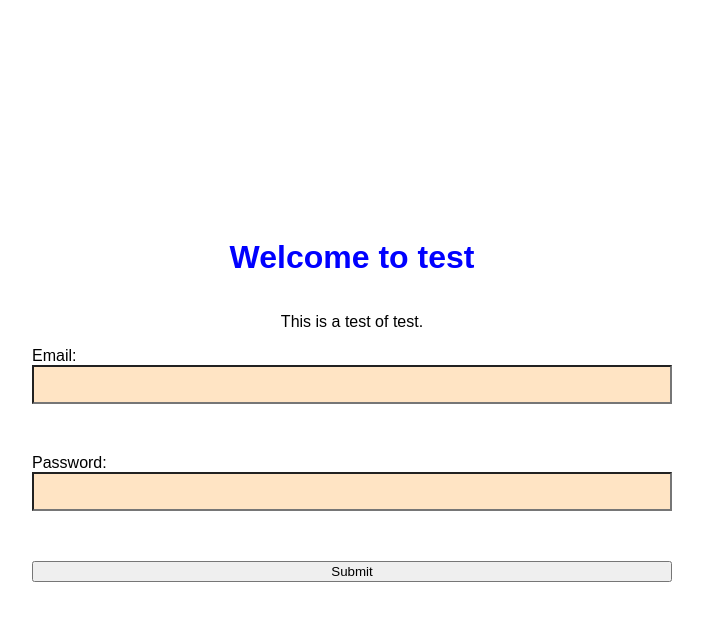
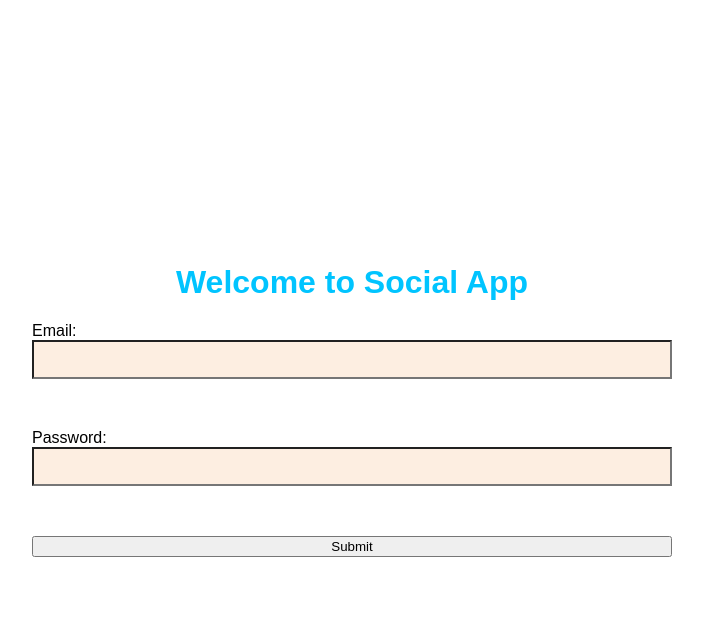
Before and after one commit to AlbaraHassan/social-app-php, a PHP site: page / in a window 1280 px wide. Shown: the top 621 px of the page, without its empty margins (288-991 px from the left). Run offline with PHP 8.4, Linux system fonts and the light colour scheme.

Commit message:
feat(M1): first commit for M1

```diff
--- a/css/global.css
+++ b/css/global.css
@@ -3,7 +3,7 @@ body {
 }
 
 h1 {
-    color: blue;
+    color: #00c4ff;
 }
 
 #message {
@@ -24,7 +24,7 @@ form {
 }
 
 input {
-    background: bisque;
+    background: #fdeee1;
     padding: 10px;
 }
 
--- a/index.php
+++ b/index.php
@@ -9,12 +9,11 @@ session_start();
     <meta charset="UTF-8">
     <meta name="viewport" content="width=device-width, initial-scale=1.0">
     <link rel="stylesheet" href="css/global.css">
-    <title>Testing this weird stack</title>
+    <title>Social App</title>
 </head>
 <body>
-<h1>Welcome to test</h1>
+<h1>Welcome to Social App</h1>
 
-<p>This is a test of test.</p>
 <?php if (isset($_SESSION['error'])): ?>
     <p style="color: red;"><?php echo $_SESSION['error']; ?></p>
     <?php unset($_SESSION['error']); ?>
```
